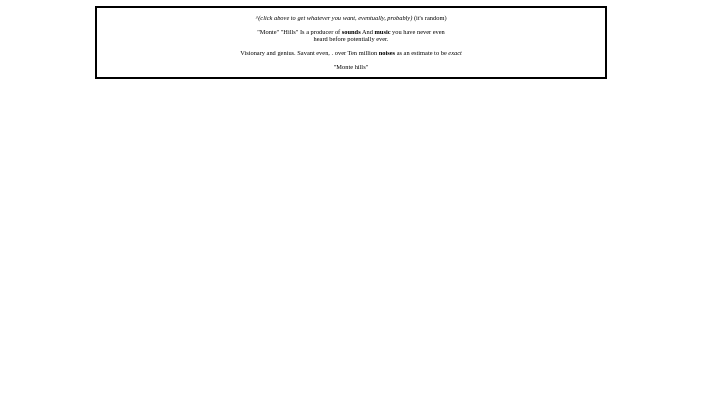
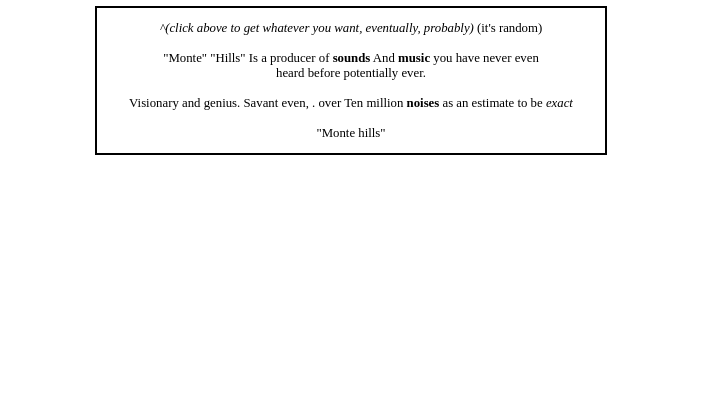
Before and after one commit to funkthead/funkthead.github.io, a plain HTML site: page index.html in a window 1280 px wide. Shown: the part 400-800 px from the top of the page, without its empty margins (289-1002 px from the left). Drawn offline with Linux system fonts and the light colour scheme.

Commit message:
Update index.html

```diff
--- a/index.html
+++ b/index.html
@@ -4,7 +4,7 @@
 </head>
 <body>
   <h1 style="font-size:10vw; text-align:center; font-family:'Goudy Heavyface Std'; letter-spacing:-0.11em; margin-top:40vh; line-height: 0;"> <a href="random.html" target="_blank" style="text-decoration: none; color:black"> Monte Hills </a> </h1>
-  <div style="font-size:0.5vw; width: 40vw; margin-left: auto;margin-right: auto;"><p style="border: 2px solid black; padding: 2ch;
+  <div style="font-size:1vw; width: 40vw; margin-left: auto;margin-right: auto;"><p style="border: 2px solid black; padding: 2ch;
 white-space: pre-line;  text-align: center; font-family: serif;"><i>^(click above to get whatever you want, eventually, probably)</i> (it's random)
 
     "Monte" "Hills" Is a producer of <b>sounds</b> And <b>music</b> you have never even
```
